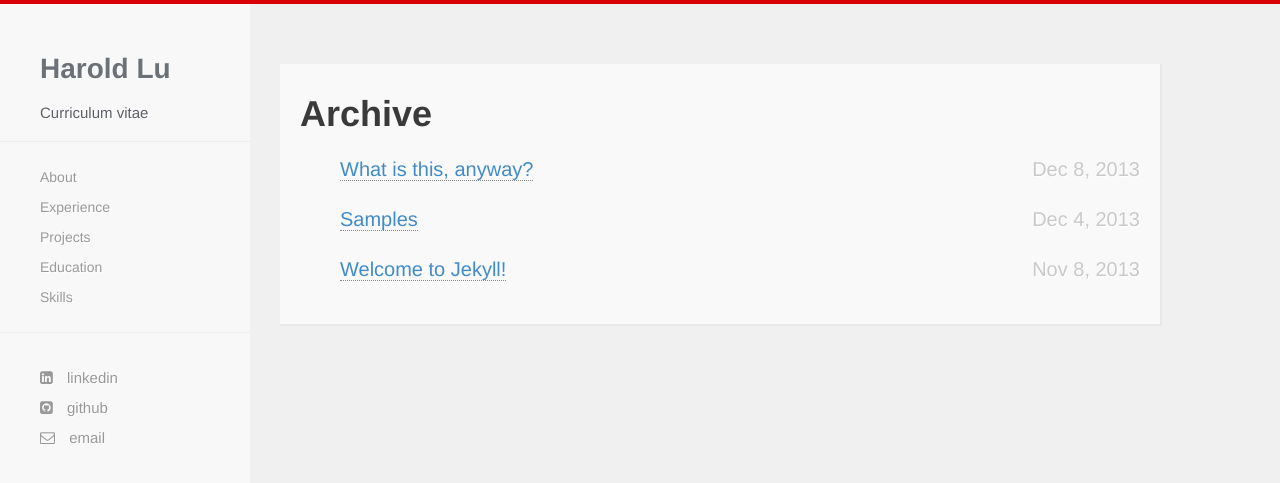
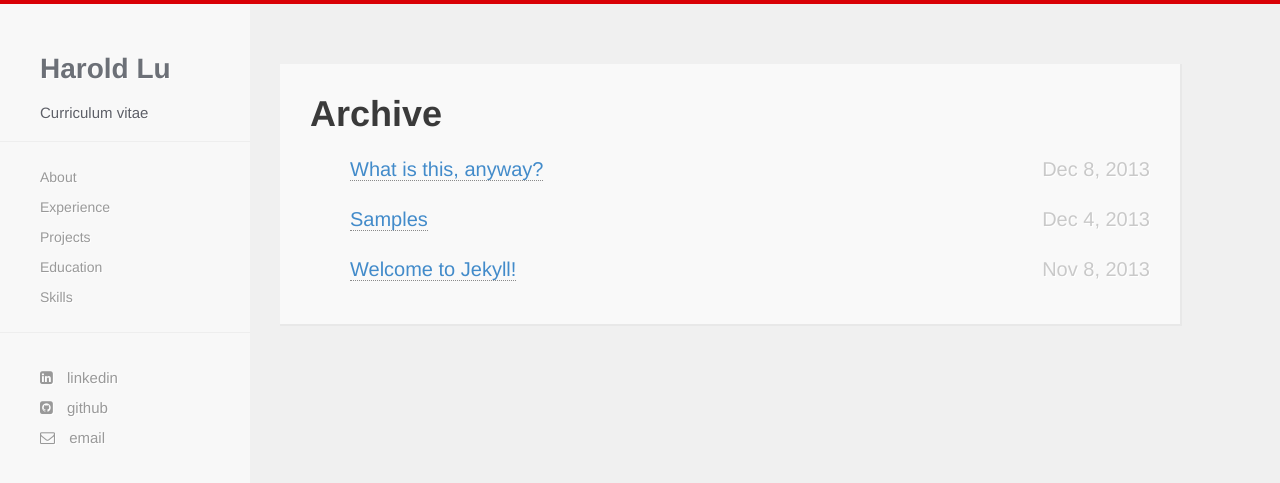
Before and after one commit to harold-lu/harold-lu.github.io, a Jekyll site: the page built from list.html, in a window 1280 px wide. Shown: the top 483 px of the page. Built offline with Jekyll 4.4.1, drawn with Linux system fonts in a browser that asks for light colours; nearby versions of some CDN libraries.

Commit message:
update body

```diff
--- a/css/hc.css
+++ b/css/hc.css
@@ -379,11 +379,11 @@ img
 
 #article
 {
-  max-width:88%;
+  max-width:90%;
   margin-bottom:30px;
   background-color:#f9f9f9;
   box-shadow:1px 1px 0 1px #e8e8e8;
-  padding:10px 20px 0
+  padding:10px 30px 0
 }
 
 .post
```
